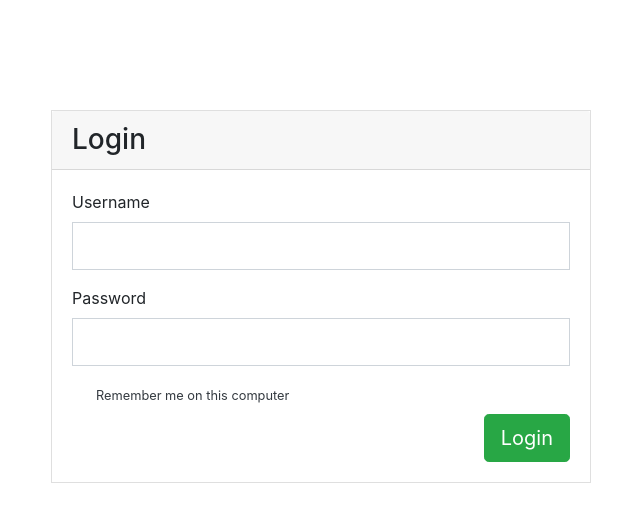
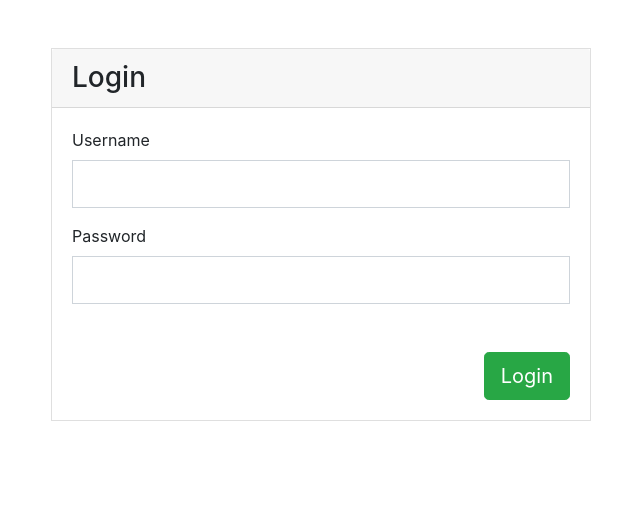
Before and after one commit to MihaiGitHub/Login-Page, an Angular app: page /login in a window 1280 px wide. Shown: the top 522 px of the page, without its empty margins (319-959 px from the left). Built offline with nearby package versions, Linux system fonts and the light colour scheme.

Commit message:
Created application routes

```diff
--- a/src/app/app.module.ts
+++ b/src/app/app.module.ts
@@ -1,11 +1,13 @@
 import { BrowserModule } from '@angular/platform-browser';
 import { NgModule } from '@angular/core';
+import { RouterModule } from '@angular/router';
 
 
 import { AppComponent } from './app.component';
 import { UserComponent } from './user/user.component';
 import { SignInComponent } from './user/sign-in/sign-in.component';
 import { HomeComponent } from './home/home.component';
+import { appRoutes } from './routes';
 
 
 @NgModule({
@@ -16,7 +18,8 @@ import { HomeComponent } from './home/home.component';
     HomeComponent
   ],
   imports: [
-    BrowserModule
+    BrowserModule,
+    RouterModule.forRoot(appRoutes)
   ],
   providers: [],
   bootstrap: [AppComponent]
--- /dev/null
+++ b/src/app/routes.ts
@@ -0,0 +1,13 @@
+import { Routes } from '@angular/router';
+import { HomeComponent } from './home/home.component';
+import { UserComponent } from './user/user.component';
+import { SignInComponent } from './user/sign-in/sign-in.component';
+
+export const appRoutes : Routes = [
+    { path : 'home', component : HomeComponent },
+    {
+        path: 'login', component: UserComponent,
+        children: [{ path: '', component: SignInComponent }]
+    },
+    { path: '', redirectTo: '/login', pathMatch : 'full' }
+];
--- a/src/app/user/user.component.html
+++ b/src/app/user/user.component.html
@@ -1,7 +1,7 @@
 <div class="container py-5">
   <div class="row">
       <div class="col-md-12">
-          <h2 class="text-center text-white mb-4">Bootstrap 4 Login Form</h2>
+
           <div class="row">
               <div class="col-md-6 mx-auto">
 
@@ -26,7 +26,6 @@
                                   <label class="custom-control custom-checkbox">
                                     <input type="checkbox" class="custom-control-input">
                                     <span class="custom-control-indicator"></span>
-                                    <span class="custom-control-description small text-dark">Remember me on this computer</span>
                                   </label>
                               </div>
                               <button type="submit" class="btn btn-success btn-lg float-right" id="btnLogin">Login</button>
@@ -38,7 +37,6 @@
 
               </div>
 
-
           </div>
           <!--/row-->
 
```
